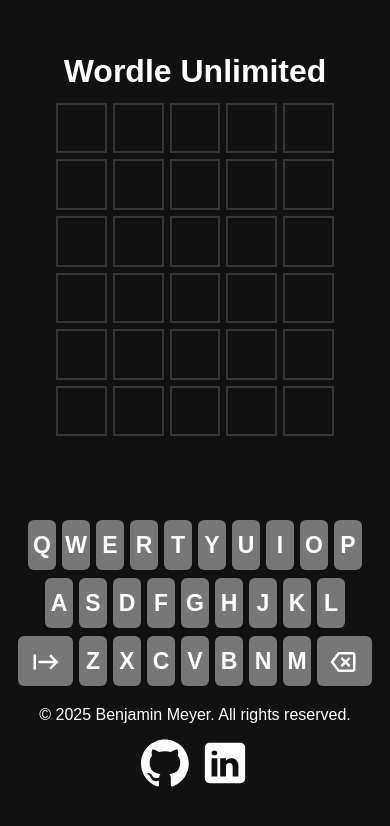
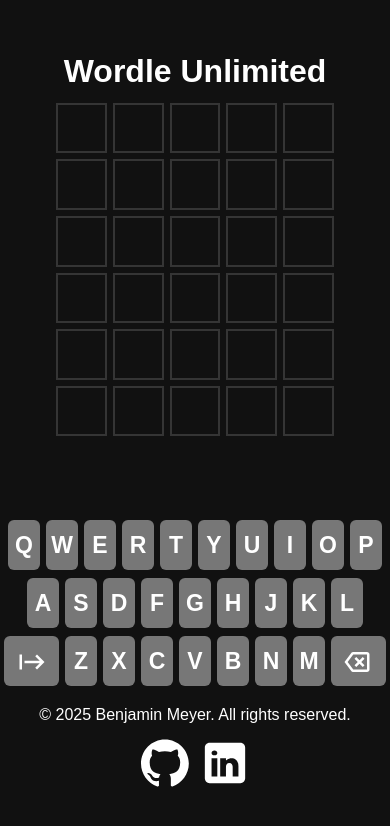
Before and after one commit to Benjamin-Meyer-Dev/Wordle, a React (Create React App) app: page / in a window 390 px wide. Shown: the top 826 px of the page. Built offline with nearby package versions, Linux system fonts and the light colour scheme.

Commit message:
Key size tweaks

```diff
--- a/src/CSS/Styles.css
+++ b/src/CSS/Styles.css
@@ -381,7 +381,7 @@
 
 @media (max-width: 600px) {
     .key {
-        width: clamp(28px, min(7vw, 5vh), 38px);
+        width: clamp(32px, min(7vw, 5vh), 38px);
     }
 
     .wide-key {
```
